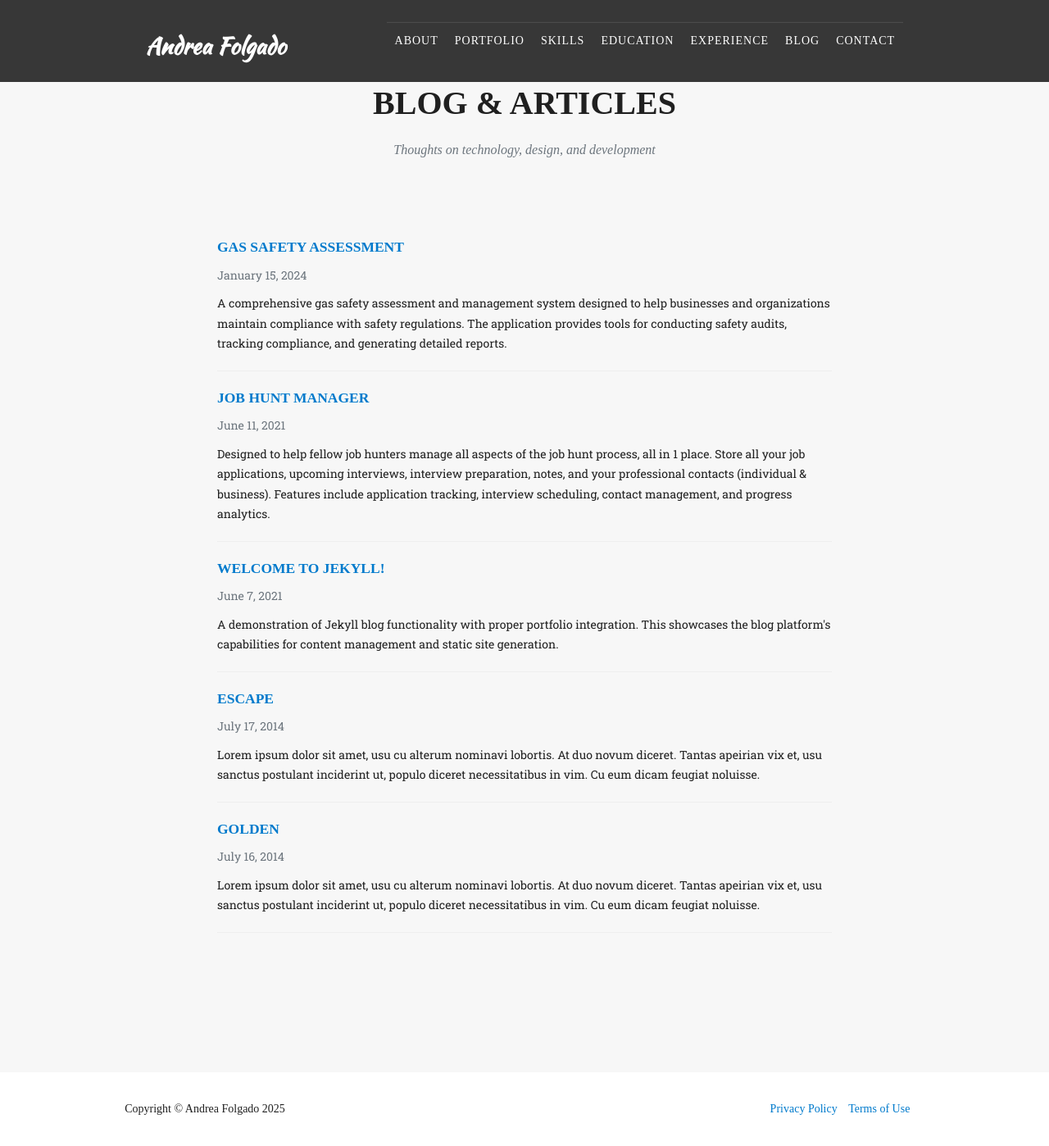
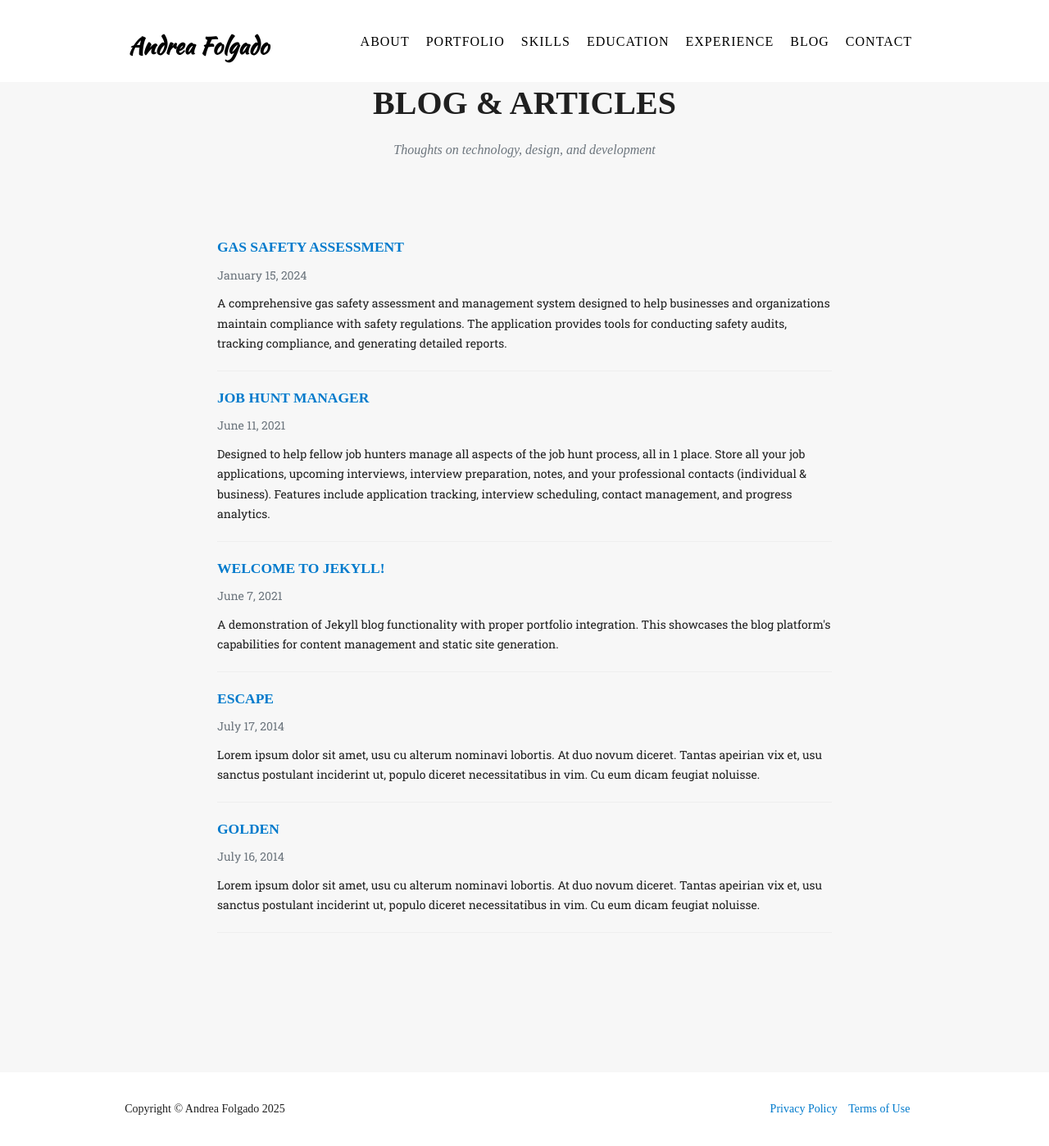
Before and after one commit to CardinisCode/cardiniscode.github.io, a Jekyll site: the page built from blog.html, in a window 1280 px wide and 1398 px high. Shown: the whole window at 82% size. Built offline with Jekyll 4.4.1, drawn with Linux system fonts in a browser that asks for light colours; some web fonts are replaced.

Commit message:
Updated styling for nav bar

```diff
--- a/css/agency.css
+++ b/css/agency.css
@@ -251,12 +251,12 @@ fieldset[disabled] .btn-xl.active {
 
 .navbar-default {
     border-color: transparent;
-    background-color: #222;
+    background-color: #fff;
 }
 
 .navbar-default .navbar-brand {
     font-family: "Kaushan Script","Helvetica Neue",Helvetica,Arial,cursive;
-    color: #ffffff;
+    color: #000;
     text-decoration: none;
 }
 
@@ -303,9 +303,10 @@ fieldset[disabled] .btn-xl.active {
 .navbar-default .nav li a {
     text-transform: uppercase;
     font-family: 'system-ui, -apple-system, BlinkMacSystemFont, "Segoe UI", Roboto, "Helvetica Neue", Arial, sans-serif';
-    font-weight: 400;
+    font-weight: 500;
     letter-spacing: 1px;
-    color: #fff;
+    color: #000;
+    font-size: 14px;
     -webkit-transition: all ease .35s;
     -moz-transition: all ease .35s;
     transition: all ease .35s;
@@ -323,7 +324,7 @@ fieldset[disabled] .btn-xl.active {
 
 .navbar-default .navbar-brand {
     font-family: "Kaushan Script","Helvetica Neue",Helvetica,Arial,cursive;
-    color: #ffffff;
+    color: #000;
     text-decoration: none;
     line-height: 1.2 !important;
     vertical-align: middle !important;
@@ -348,7 +349,12 @@ fieldset[disabled] .btn-xl.active {
 .navbar-default .nav li a:hover,
 .navbar-default .nav li a:focus {
     outline: 0;
-    color: #EA715E;
+    color: #fff;
+    background-color: #EA715E;
+    font-weight: 500;
+    border-radius: 3px;
+    padding: 8px 12px;
+    margin: 0 2px;
 }
 
 .navbar-default .navbar-nav>.active>a {
@@ -360,7 +366,7 @@ fieldset[disabled] .btn-xl.active {
 .navbar-default .navbar-nav>.active>a:hover,
 .navbar-default .navbar-nav>.active>a:focus {
     color: #fff;
-    background-color: #404040;
+    background-color: #EA715E;
 }
 
 /* ===================================
@@ -989,9 +995,10 @@ body {
 
     .navbar-nav > li > a:hover,
     .navbar-nav > li > a:focus {
-        color: #EA715E !important;
-        background-color: #f8f9fa !important;
+        color: #fff !important;
+        background-color: #EA715E !important;
         text-decoration: none !important;
+        font-weight: 500 !important;
     }
 
     .navbar-nav > li.active > a {
@@ -1013,7 +1020,7 @@ body {
     .navbar-default {
         padding: 25px 0;
         border: 0;
-        background-color: rgba(34, 34, 34, 0.9);
+        background-color: rgba(255, 255, 255, 0.95);
         -webkit-transition: padding .3s;
         -moz-transition: padding .3s;
         transition: padding .3s;
@@ -1026,13 +1033,18 @@ body {
         transition: all .3s;
     }
 
+    .navbar-default .nav li a {
+        font-size: 16px;
+        font-weight: 500;
+    }
+
     .navbar-default .navbar-nav>.active>a {
         border-radius: 3px;
     }
 
     .navbar-default.navbar-shrink {
         padding: 10px 0;
-        background-color: #222;
+        background-color: #fff;
     }
 
     .navbar-default.navbar-shrink .navbar-brand {
```
Also changed, not shown: PORTFOLIO_RESTRUCTURE_PLAN.md (+32 -10 lines).
